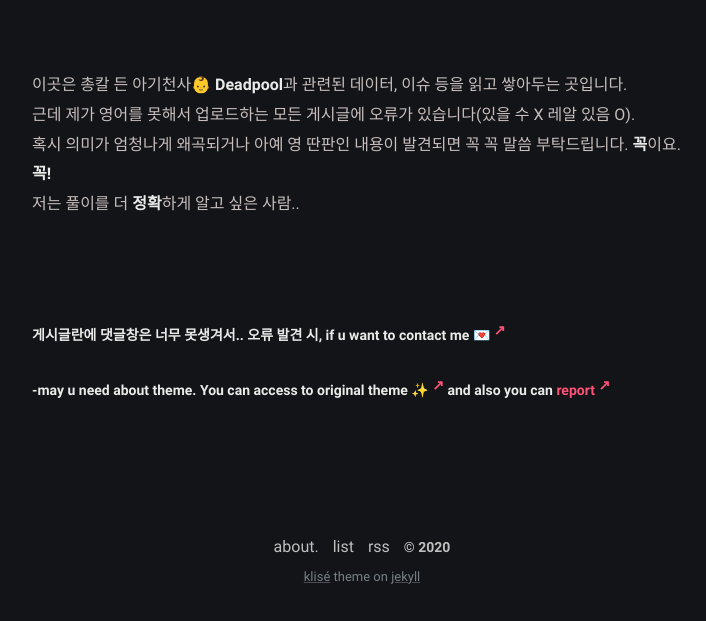
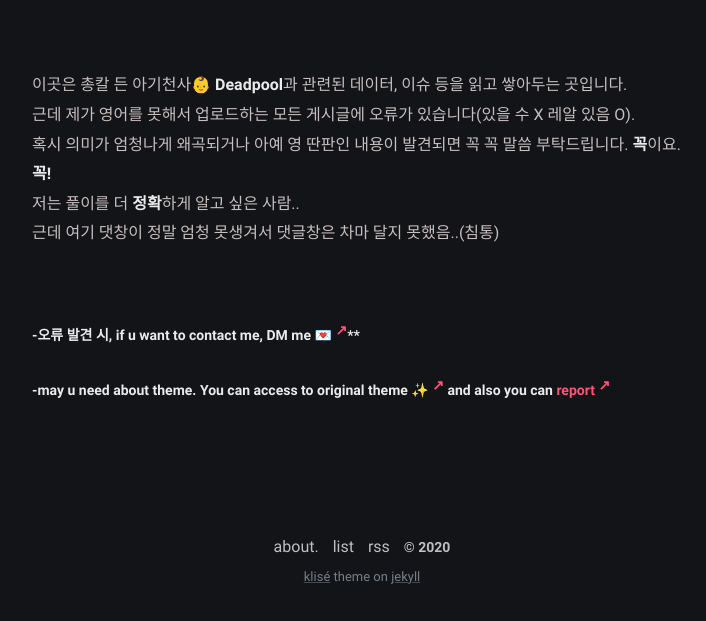
Before and after one commit to iwdstry/yeieje, a Jekyll site: the page built from about.md, in a window 1280 px wide, cut to the strip 440-1061 px from the top of the page. Shown: the whole strip, without its empty margins (278-984 px from the left). Built offline with Jekyll 4.4.1, drawn with Linux system fonts in a browser that asks for light colours.

Commit message:
Update about.md

```diff
--- a/about.md
+++ b/about.md
@@ -14,10 +14,10 @@ comments: false
 이곳은 총칼 든 아기천사👶 **Deadpool**과 관련된 데이터, 이슈 등을 읽고 쌓아두는 곳입니다. <br/>
 근데 제가 영어를 못해서 업로드하는 모든 게시글에 오류가 있습니다(있을 수 X 레알 있음 O). <br/>
 혹시 의미가 엄청나게 왜곡되거나 아예 영 딴판인 내용이 발견되면 꼭 꼭 말씀 부탁드립니다. **꼭**이요. **꼭!** <br/>
-저는 풀이를 더 **정확**하게 알고 싶은 사람..
-<br/>
+저는 풀이를 더 **정확**하게 알고 싶은 사람.. <br/>
+근데 여기 댓창이 정말 엄청 못생겨서 댓글창은 차마 달지 못했음..(침통)
 <br/>
 <br/>
 
-###### 게시글란에 댓글창은 너무 못생겨서.. **오류 발견 시, if u want to contact me [💌](https://twitter.com/yeieje2){: target="_blank"}**
+###### -오류 발견 시, if u want to contact me, DM me [💌](https://twitter.com/yeieje2){: target="_blank"}**
 ###### -may u need about theme. You can access to original theme [✨](https://github.com/piharpi/jekyll-klise){: target="_blank"} and also you can [report](http://github.com/piharpi/jekyll-klise/issues/new){: target="_blank"}
```
